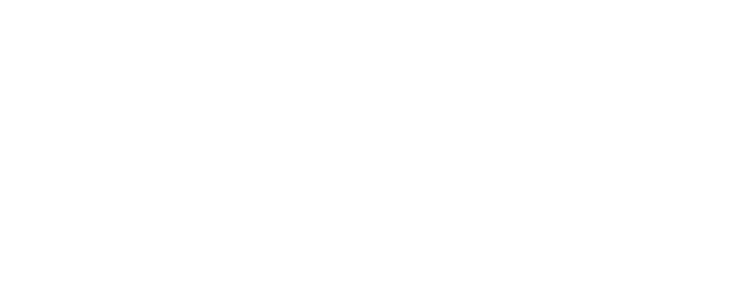
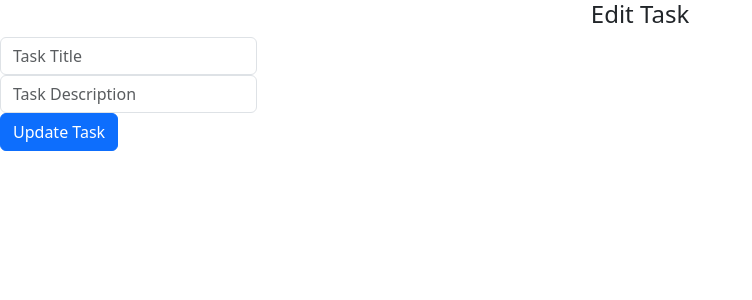
Before and after one commit to ProffMash/TasklistFlask, a Flask app: page /edit/1 in a window 1280 px wide. Before the commit the part shown is empty. Shown: the top 300 px of the page, without its empty margins (0-752 px from the left). Run offline with Flask 3, Linux system fonts and the light colour scheme.

Commit message:
code:edit

```diff
--- a/templates/edit.html
+++ b/templates/edit.html
@@ -4,8 +4,25 @@
     <meta charset="UTF-8">
     <meta name="viewport" content="width=device-width, initial-scale=1.0">
     <title>Document</title>
+    <link href="https://cdn.jsdelivr.net/npm/bootstrap@5.3.3/dist/css/bootstrap.min.css" rel="stylesheet" integrity="sha384-QWTKZyjpPEjISv5WaRU9OFeRpok6YctnYmDr5pNlyT2bRjXh0JMhjY6hW+ALEwIH" crossorigin="anonymous">
 </head>
 <body>
+    <h4 class="text-center">Edit Task</h4>
+    <form action="" method="post" class="form">
+        <div class="form-group">
+            <label>
+            <input type="text" name="title" class="form-control" placeholder="Task Title" value="{{ task.title }}" required/>
+            </label> <br/>
+            <label>
+                <input type="text" name="description" class="form-control" placeholder="Task Description" value="{{ task.description }}" required/>
+            </label>
+        </div>
+        <div class="form-group">
+            <button class="btn btn-primary">Update Task</button>
+        </div>
+        <div class="form-group">
+    </form>
 
+        <script src="https://cdn.jsdelivr.net/npm/bootstrap@5.3.3/dist/js/bootstrap.bundle.min.js" integrity="sha384-YvpcrYf0tY3lHB60NNkmXc5s9fDVZLESaAA55NDzOxhy9GkcIdslK1eN7N6jIeHz" crossorigin="anonymous"></script>
 </body>
 </html>
```
